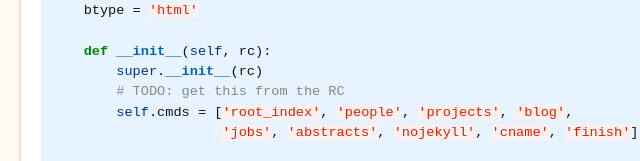
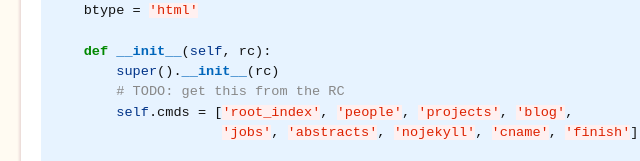
Before and after one commit to regro/regolith-docs, a plain HTML site: page _modules/regolith/htmlbuilder.html in a window 1280 px wide. Shown: the part 499-660 px from the top of the page, 356-996 px from the left. Drawn offline with nearby package versions, Linux system fonts and the light colour scheme; some packages are replaced by stand-ins of ours; a web font is replaced by a local one.

Commit message:
Update docs after building Travis build 94 of regro/regolith
The docs were built from the branch 'master' against the commit
27dc46ae6ca7faf7eb4823c82f66c3a8ea879649.

The Travis build that generated this commit is at
https://travis-ci.org/regro/regolith/jobs/309229976.

The doctr command that was run is

    /home/travis/miniconda/bin/doctr deploy . --deploy-repo ergs/regolith-docs --built-docs ./docs/_build/html

```diff
--- a/_modules/regolith/htmlbuilder.html
+++ b/_modules/regolith/htmlbuilder.html
@@ -67,7 +67,7 @@
     <span class="n">btype</span> <span class="o">=</span> <span class="s1">&#39;html&#39;</span>
 
     <span class="k">def</span> <span class="nf">__init__</span><span class="p">(</span><span class="bp">self</span><span class="p">,</span> <span class="n">rc</span><span class="p">):</span>
-        <span class="nb">super</span><span class="o">.</span><span class="fm">__init__</span><span class="p">(</span><span class="n">rc</span><span class="p">)</span>
+        <span class="nb">super</span><span class="p">()</span><span class="o">.</span><span class="fm">__init__</span><span class="p">(</span><span class="n">rc</span><span class="p">)</span>
         <span class="c1"># TODO: get this from the RC</span>
         <span class="bp">self</span><span class="o">.</span><span class="n">cmds</span> <span class="o">=</span> <span class="p">[</span><span class="s1">&#39;root_index&#39;</span><span class="p">,</span> <span class="s1">&#39;people&#39;</span><span class="p">,</span> <span class="s1">&#39;projects&#39;</span><span class="p">,</span> <span class="s1">&#39;blog&#39;</span><span class="p">,</span>
                      <span class="s1">&#39;jobs&#39;</span><span class="p">,</span> <span class="s1">&#39;abstracts&#39;</span><span class="p">,</span> <span class="s1">&#39;nojekyll&#39;</span><span class="p">,</span> <span class="s1">&#39;cname&#39;</span><span class="p">,</span> <span class="s1">&#39;finish&#39;</span><span class="p">]</span>
```
